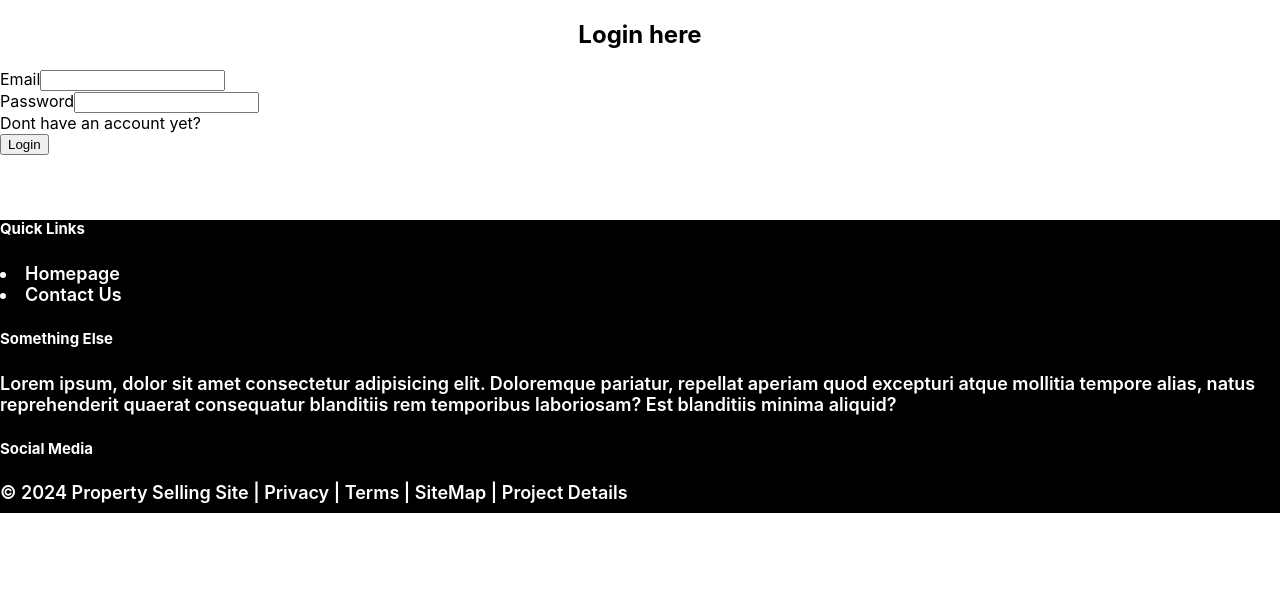
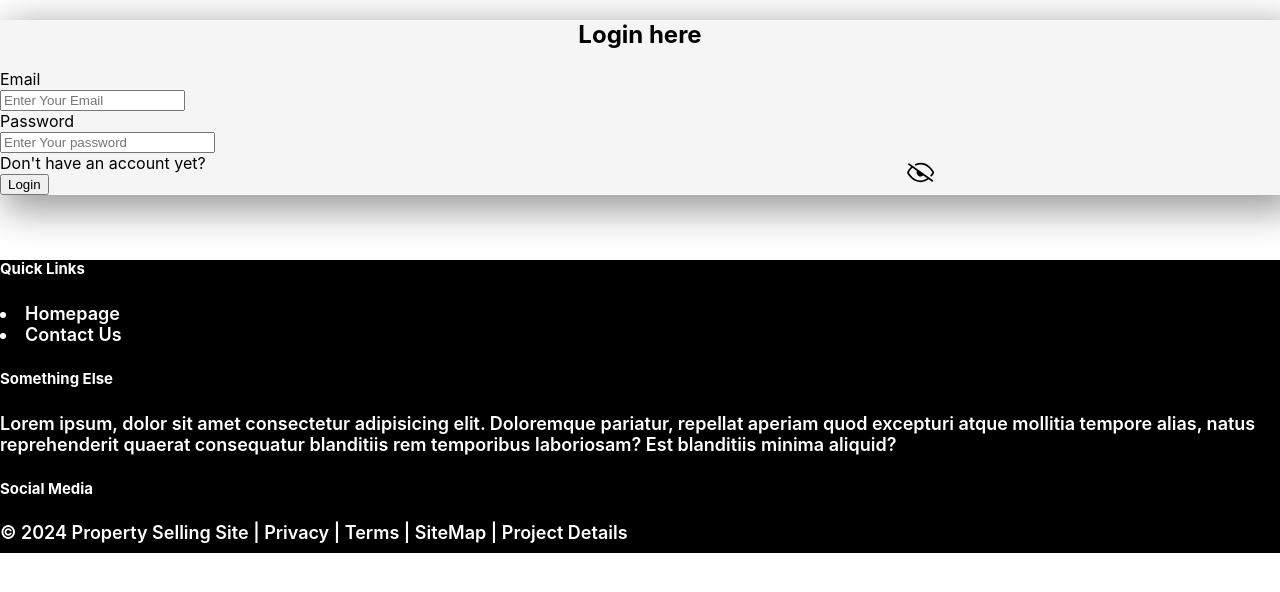
Before and after one commit to gauravrathore701/PropertySellingSite, a React (Create React App) app in the folder client/: page /login in a window 1280 px wide. Shown: the top 592 px of the page. Built offline with nearby package versions, Linux system fonts and the light colour scheme; the HTML template or start-up script is replaced by a standard one.

Commit message:
added validations in login page

```diff
--- a/client/package.json
+++ b/client/package.json
@@ -8,6 +8,7 @@
     "@testing-library/user-event": "^13.5.0",
     "react": "^18.3.1",
     "react-dom": "^18.3.1",
+    "react-icons": "^5.2.1",
     "react-router-dom": "^6.23.1",
     "react-scripts": "5.0.1",
     "react-toastify": "^10.0.5",
--- a/client/src/Pages/LoginPage.jsx
+++ b/client/src/Pages/LoginPage.jsx
@@ -1,11 +1,28 @@
 import { useState } from "react";
-import Footer from '../Components/Footer'
+import { TbEye } from "react-icons/tb";
+import { GoEyeClosed } from "react-icons/go"
+import Footer from "../Components/Footer";
 
 
 function LoginPage() {
 //   // create state members
-  const [email, setEmail] = useState("");
-  const [password, setPassword] = useState("");
+  // const [email, setEmail] = useState("");
+  const [showPassword, setShowPassword] = useState("");
+  const[data,setData] = useState({
+    email : "",
+    password : ""
+})
+
+const handleOnChange = (e) =>{
+  const {name,value} = e.target
+
+    setData((prev)=>{
+      return{
+        ...prev,
+        [name] : value
+      }
+    })
+}
 
   // get the navigate object
   // const navigate = useNavigate()
@@ -44,51 +61,50 @@ function LoginPage() {
 
   return (
     <div>
-      <div className="container">
-      <center>
-        <h2 className="page-title mt-4">Login here</h2>
-      </center>
-      <div className="row mt-4">
-        <div className="col-3"></div>
+         <div className="container formContainer loginForm col-lg-6 col-md-12 px-4">
 
-        <div className="col">
-          <div className="form">
-            <div className="mb-3">
-              <label htmlFor="">Email</label>
+    <h2 className="centered mb-5 mt-6">Login here</h2>
+    <div className="form-label">Email</div>
+    <input onChange={handleOnChange}
+            type="email"
+            name="email"
+            value={data.email}
+            placeholder="Enter Your Email"
+            className="form-control" />
+
+    <div className="form-label">Password</div>
     <input
-                onChange={(e) => {
-                  setEmail(e.target.value);
+            type={showPassword ? "text" : "password"}
+            placeholder="Enter Your password"
+            name="password"
+            value={data.password}
+            onChange={handleOnChange}
+            className="form-control"
+            style={{ paddingRight: '2rem' }}
+          />
+          <div
+            onClick={() => setShowPassword((prev) => !prev)}
+            style={{
+              position: 'absolute',
+              right: '27%',
+              top: '22%',
+              transform: 'translateY(-50%)',
+              cursor: 'pointer'
             }}
-                type="email"
-                className="form-control"
-              />
+          >
+            <span style={{ fontSize: '1.7rem' }}>
+              {showPassword ? <TbEye /> : <GoEyeClosed />}
+            </span>
           </div>
-            <div className="mb-3">
-              <label htmlFor="">Password</label>
-              <input
-                onChange={(e) => {
-                  setPassword(e.target.value);
-                }}
-                type="password"
-                className="form-control"
-              />
-            </div>
-            <div className="mb-3">
           <div>
-                Dont have an account yet?{" "}
+            Don't have an account yet?{" "}
             {/* <Link to='/register'>Register here</Link> */}
           </div>
           <button className="mt-2 btn btn-success">Login</button>
 </div>
-          </div>
+            <Footer/>
     </div>
 
-        <div className="col-3"></div>
-      </div>
-    </div>
-
-    <Footer />
-    </div>
   );
 }
 
```
Also changed, not shown: 1 other file (tests, documents, lock files or other folders). Lines whose indentation alone changed are shown as unchanged.
